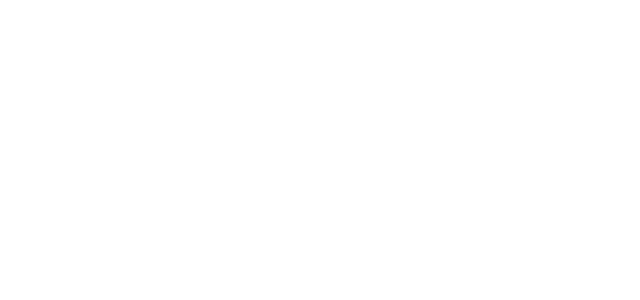
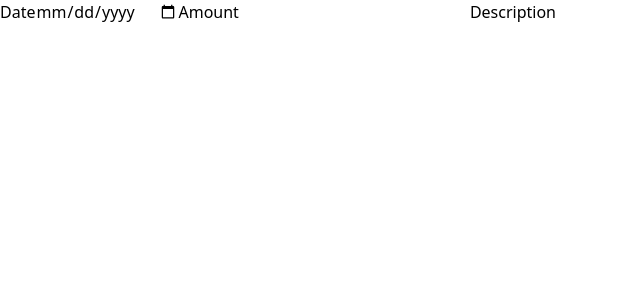
Before and after one commit to Programmer-Kishan/Money-Manager, a React (Vite) app: page / in a window 1280 px wide. Shown: the top 300 px of the page, without its empty margins (0-640 px from the left). Built offline with nearby package versions, Linux system fonts and the light colour scheme.

Commit message:
Basic input added

```diff
--- a/src/App.tsx
+++ b/src/App.tsx
@@ -1,11 +1,11 @@
-
+import AddMoneyDetails from "./pages/AddMoneyDetail";
 import './App.css'
 
 function App() {
 
   return (
     <>
-
+      <AddMoneyDetails />
     </>
   )
 }
--- /dev/null
+++ b/src/components/Input/Input.tsx
@@ -0,0 +1,20 @@
+interface Inputprops {
+    label: string;
+    type: string;
+    name: string;
+    options?: string[];
+}
+
+const Input = ({label, type, name, options} : Inputprops) => {
+  return (
+    <>
+        <label>{label}</label>
+        <input
+            type={type}
+            name={name}
+        />
+    </>
+  )
+}
+
+export default Input
--- /dev/null
+++ b/src/pages/AddMoneyDetail.tsx
@@ -0,0 +1,13 @@
+import Input from "../components/Input/Input"
+
+const AddMoneyDetail = () => {
+  return (
+    <div>
+        <Input label="Date" type="date" name="Date"/>
+        <Input label="Amount" type="number" name="amount"/>
+        <Input label="Description" type="text" name="ldesc"/>
+    </div>
+  )
+}
+
+export default AddMoneyDetail
```
Also changed, not shown: src/components/Button/Button.tsx (added), src/components/Model/Model.tsx (added), src/components/Navbar/Navbar.tsx (added), src/components/Slider/Slider.tsx (added), src/components/Text/Text.tsx (added), src/pages/Charts.tsx (added), src/pages/Comparision.tsx (added), src/pages/Records.tsx (added), src/pages/Stats.tsx (added).
